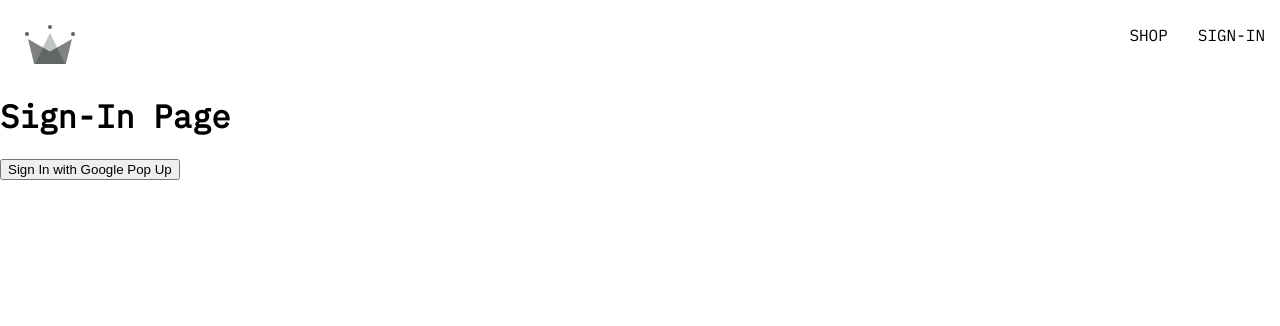
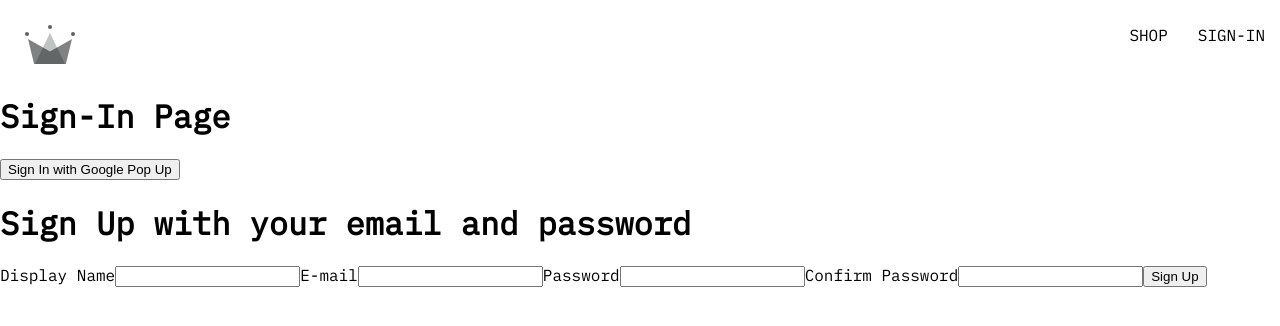
Before and after one commit to TL-Dang/react_e-commerce, a React (Create React App) app in the folder web-store/: page /signIn in a window 1280 px wide. Shown: the top 326 px of the page. Built offline with nearby package versions, Linux system fonts and the light colour scheme.

Commit message:
add signUpForm

```diff
--- /dev/null
+++ b/web-store/src/components/sign-up-form/sign-up-form.component.jsx
@@ -0,0 +1,68 @@
+import { useState } from 'react';
+import { createAuthUserWithEmailandPassword } from '../../utility/firebase/firebase.utility';
+
+const defaultFormFields = {
+  displayName: '',
+  email: '',
+  password: '',
+  confirmPassword: '',
+};
+
+const SignUpForm = function () {
+  const [formFields, setFormFields] = useState(defaultFormFields);
+  const { displayName, email, password, confirmPassword } = formFields;
+
+  console.log(formFields);
+
+  const handleChange = function (event) {
+    const { name, value } = event.target;
+
+    setFormFields({ ...formFields, [name]: value });
+  };
+
+  return (
+    <div>
+      <h1>Sign Up with your email and password</h1>
+      <form onSubmit={() => {}}>
+        <label>Display Name</label>
+        <input
+          type='text'
+          required
+          onChange={handleChange}
+          name='displayName'
+          value={displayName}
+        />
+
+        <label>E-mail</label>
+        <input
+          type='email'
+          required
+          onChange={handleChange}
+          name='email'
+          value={email}
+        />
+
+        <label>Password</label>
+        <input
+          type='password'
+          required
+          onChange={handleChange}
+          name='password'
+          value={password}
+        />
+
+        <label>Confirm Password</label>
+        <input
+          type='password'
+          required
+          onChange={handleChange}
+          name='confirmPassword'
+          value={confirmPassword}
+        />
+        <button type='submit'>Sign Up</button>
+      </form>
+    </div>
+  );
+};
+
+export default SignUpForm;
--- a/web-store/src/routes/sign-in/sign-in.component.jsx
+++ b/web-store/src/routes/sign-in/sign-in.component.jsx
@@ -1,14 +1,21 @@
-import { signInWithGooglePopup } from '../../utility/firebase/firebase.utility';
+import {
+  signInWithGooglePopup,
+  createUserDocumentFromAuth,
+} from '../../utility/firebase/firebase.utility';
+import SignUpForm from '../../components/sign-up-form/sign-up-form.component';
 
 const SignIn = () => {
+
   const logGoogleUser = async () => {
-    const response = await signInWithGooglePopup();
-    console.log(response);
+    const { user } = await signInWithGooglePopup();
+    const userDocRef = await createUserDocumentFromAuth(user);
   };
+
   return (
     <div>
       <h1>Sign-In Page</h1>
       <button onClick={logGoogleUser}>Sign In with Google Pop Up</button>
+      <SignUpForm />
     </div>
   );
 };
--- a/web-store/src/utility/firebase/firebase.utility.js
+++ b/web-store/src/utility/firebase/firebase.utility.js
@@ -7,7 +7,9 @@ import {
   signInWithRedirect,
   signInWithPopup,
   GoogleAuthProvider,
+  createUserWithEmailAndPassword,
 } from 'firebase/auth';
+import { getFirestore, doc, getDoc, setDoc } from 'firebase/firestore';
 
 // Your web app's Firebase configuration
 const firebaseConfig = {
@@ -26,13 +28,51 @@ const firebaseConfig = {
 const firebaseApp = initializeApp(firebaseConfig);
 
 //Class provided by Google Auth
-const provider = new GoogleAuthProvider();
+const googleProvider = new GoogleAuthProvider();
 
-provider.setCustomParameters({
+googleProvider.setCustomParameters({
   prompt: 'select_account',
 });
 
 export const auth = getAuth(firebaseApp);
 export const signInWithGooglePopup = function () {
-  return signInWithPopup(auth, provider);
+  return signInWithPopup(auth, googleProvider);
 };
+export const signInWithGoogleRedirect = function () {
+  return signInWithRedirect(auth, googleProvider);
+};
+export const db = getFirestore();
+
+// uid, userSnapShot comes from the reference object in the console.log
+export const createUserDocumentFromAuth = async function (userAuth) {
+  if (!userAuth) return;
+
+  const userDocRef = doc(db, 'users', userAuth.uid);
+  console.log(userDocRef);
+
+  const userSnapshot = await getDoc(userDocRef);
+  console.log(userSnapshot);
+  console.log(userSnapshot.exists());
+
+  //If userSnapshot does not exist
+  if (!userSnapshot.exists()) {
+    const { displayName, email } = userAuth;
+    const createdAt = new Date();
+
+    try {
+      await setDoc(userDocRef, { displayName, email, createdAt });
+    } catch (error) {
+      console.log('error creating user', error.message);
+    }
+  }
+  //If userSnapshot exits
+  return userDocRef;
+};
+
+export const createAuthUserWithEmailandPassword = async function (
+  email,
+  password
+) {
+  if (!email | !password) return;
+  return await createAuthUserWithEmailandPassword(auth, email, password);
+};
```
